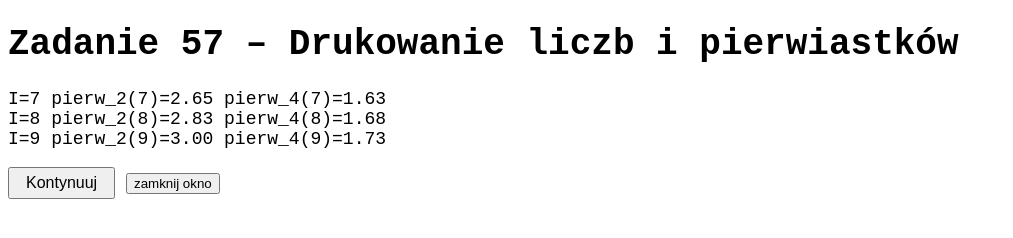
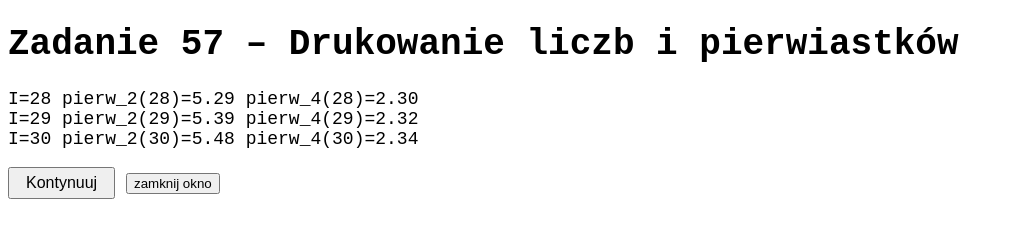
Before and after one commit to rizukkkkzse/ProgramowanieJS, a plain HTML site: page z57_str.html in a window 1280 px wide. Shown: the whole page, without its empty margins (0-1013 px from the left). Drawn offline with Linux system fonts and the light colour scheme.

Commit message:
Update z57_str.html

```diff
--- a/z57_str.html
+++ b/z57_str.html
@@ -18,7 +18,7 @@
 
 <script>
   // Numer z dziennika - zmień na swój numer
-  var numerZadania = 7;
+  var numerZadania = 28;
 
   var wynik = document.getElementById('wynik');
   var przycisk = document.getElementById('przyciskDalej');
```
